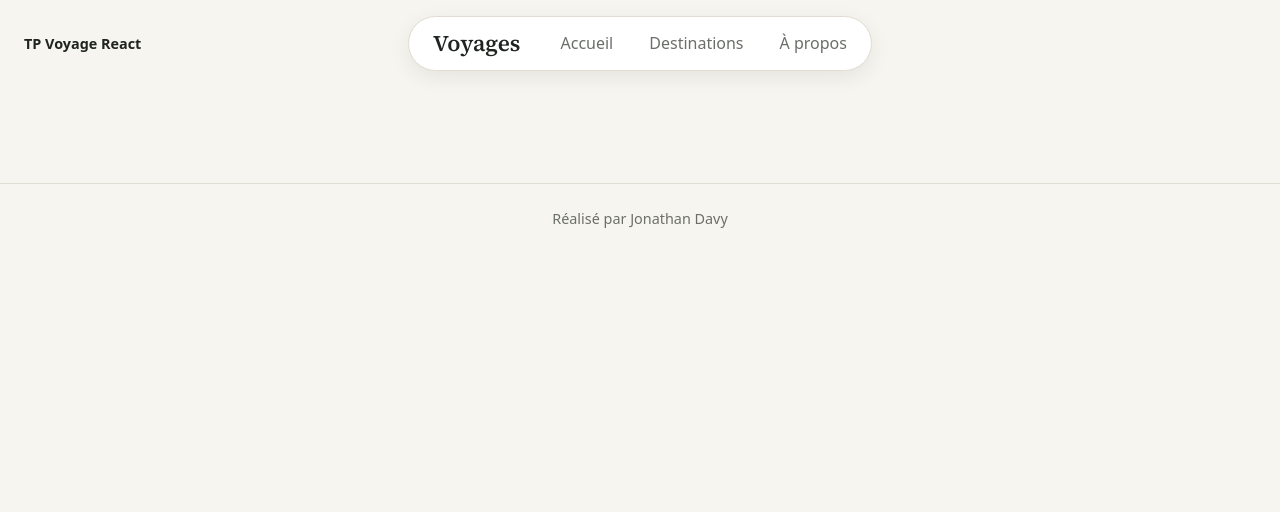
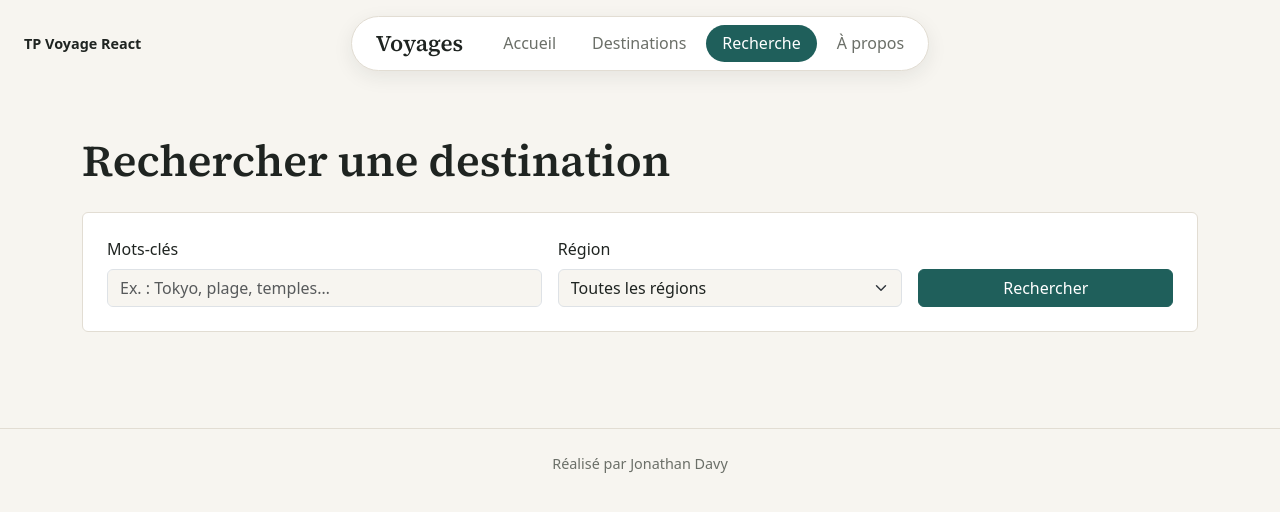
Before and after one commit to drakurei/tp-voyage, a React (Vite) app: page /search in a window 1280 px wide. Shown: the top 512 px of the page. Built offline with nearby package versions, Linux system fonts and the light colour scheme.

Commit message:
Recherche par mots-clés et région avec validation yup, ajout de 3 destinations

```diff
--- a/src/components/Navbar.jsx
+++ b/src/components/Navbar.jsx
@@ -14,6 +14,7 @@ function Navbar() {
             Accueil
           </NavLink>
           <NavLink to="/destinations">Destinations</NavLink>
+          <NavLink to="/search">Recherche</NavLink>
           <NavLink to="/about">À propos</NavLink>
         </div>
       </nav>
--- a/src/data/destinations.js
+++ b/src/data/destinations.js
@@ -158,6 +158,84 @@ export const destinations = [
       },
     ],
   },
+  {
+    id: 7,
+    slug: "italy",
+    name: "Italie",
+    region: "Europe",
+    capital: "Rome",
+    description:
+      "Rome, Venise, Florence et la côte amalfitaine : l'Italie réunit art, histoire et cuisine dans chaque région.",
+    image: commons + "4/4d/Positano_%28Italy%29_02.jpg/960px-Positano_%28Italy%29_02.jpg",
+    details:
+      "Rome se visite comme un musée à ciel ouvert, du Colisée au Forum romain. Venise et ses canaux se découvrent à pied ou en vaporetto, tandis que Florence garde les grandes œuvres de la Renaissance autour de sa cathédrale. Au sud, la côte amalfitaine aligne des villages colorés accrochés aux falaises, comme Positano. Le printemps et le début de l'automne évitent la chaleur et la foule de l'été.",
+    gallery: [
+      {
+        src: commons + "e/e1/Rome_Colosseum_exterior_2.jpg/960px-Rome_Colosseum_exterior_2.jpg",
+        alt: "Le Colisée, Rome",
+      },
+      {
+        src: commons + "1/17/Panorama_of_Canal_Grande_and_Ponte_di_Rialto%2C_Venice_-_September_2017.jpg/960px-Panorama_of_Canal_Grande_and_Ponte_di_Rialto%2C_Venice_-_September_2017.jpg",
+        alt: "Le Grand Canal et le pont du Rialto, Venise",
+      },
+      {
+        src: commons + "7/77/Florence_Duomo_from_Michelangelo_hill.jpg/960px-Florence_Duomo_from_Michelangelo_hill.jpg",
+        alt: "La cathédrale de Florence au crépuscule",
+      },
+    ],
+  },
+  {
+    id: 8,
+    slug: "morocco",
+    name: "Maroc",
+    region: "Afrique",
+    capital: "Rabat",
+    description:
+      "Des médinas animées aux dunes du Sahara, le Maroc offre des paysages et des villes très contrastés.",
+    image: commons + "2/29/Chefchaouen_%28Blue_City%29.jpg/960px-Chefchaouen_%28Blue_City%29.jpg",
+    details:
+      "À Marrakech, la place Jemaa el-Fna s'anime chaque soir avec ses stands, ses musiciens et ses conteurs. Dans le nord, Chefchaouen est connue pour ses ruelles peintes en bleu. En traversant l'Atlas, on rejoint le ksar d'Aït-Ben-Haddou, puis les dunes de l'Erg Chebbi, aux portes du Sahara. Le printemps et l'automne sont les saisons les plus agréables pour voyager dans tout le pays.",
+    gallery: [
+      {
+        src: commons + "0/0c/Jemaa_el-Fnaa_Marrakech_at_sunset.jpg/960px-Jemaa_el-Fnaa_Marrakech_at_sunset.jpg",
+        alt: "La place Jemaa el-Fna au coucher du soleil, Marrakech",
+      },
+      {
+        src: commons + "0/04/Erg_Chebbi_sunset.jpg/960px-Erg_Chebbi_sunset.jpg",
+        alt: "Les dunes de l'Erg Chebbi",
+      },
+      {
+        src: commons + "a/a4/A%C3%AFtBenhaddou_Morocco_2.jpg/960px-A%C3%AFtBenhaddou_Morocco_2.jpg",
+        alt: "Le ksar d'Aït-Ben-Haddou",
+      },
+    ],
+  },
+  {
+    id: 9,
+    slug: "peru",
+    name: "Pérou",
+    region: "Amérique du Sud",
+    capital: "Lima",
+    description:
+      "Le pays du Machu Picchu, des Andes et du lac Titicaca, riche d'un important héritage inca.",
+    image: commons + "6/62/80_-_Machu_Picchu_-_Juin_2009_-_edit.jpg/960px-80_-_Machu_Picchu_-_Juin_2009_-_edit.jpg",
+    details:
+      "Cusco, ancienne capitale de l'empire inca, est le point de départ pour la Vallée sacrée et le Machu Picchu, la cité perchée dans les Andes. Plus au sud, la montagne Vinicunca est célèbre pour ses couches de couleurs, et le lac Titicaca abrite les îles flottantes des Uros, faites de roseaux. L'altitude est élevée dans une grande partie du pays : il vaut mieux prévoir quelques jours pour s'y habituer.",
+    gallery: [
+      {
+        src: commons + "6/68/Vinicunca%2C_Rainbow_Mountain.jpg/960px-Vinicunca%2C_Rainbow_Mountain.jpg",
+        alt: "La montagne aux sept couleurs Vinicunca",
+      },
+      {
+        src: commons + "1/11/Islas_flotantes_de_los_Uros%2C_Lago_Titicaca%2C_Per%C3%BA%2C_2015-08-01%2C_DD_25.JPG/960px-Islas_flotantes_de_los_Uros%2C_Lago_Titicaca%2C_Per%C3%BA%2C_2015-08-01%2C_DD_25.JPG",
+        alt: "Les îles flottantes des Uros, lac Titicaca",
+      },
+      {
+        src: commons + "a/a6/Catedral%2C_Plaza_de_Armas%2C_Cusco%2C_Per%C3%BA%2C_2015-07-31%2C_DD_57.JPG/960px-Catedral%2C_Plaza_de_Armas%2C_Cusco%2C_Per%C3%BA%2C_2015-07-31%2C_DD_57.JPG",
+        alt: "Place d'Armes de Cusco",
+      },
+    ],
+  },
 ];
 
 export default destinations;
--- a/src/index.css
+++ b/src/index.css
@@ -104,10 +104,13 @@ h1 {
 
 .nav-links {
   display: flex;
+  flex-wrap: wrap;
+  justify-content: center;
   gap: 0.25rem;
 }
 
 .nav-links a {
+  white-space: nowrap;
   padding: 0.4rem 1rem;
   border-radius: 999px;
   color: var(--muted);
@@ -133,7 +136,8 @@ h1 {
   }
 
   .nav-links a {
-    padding: 0.4rem 0.75rem;
+    padding: 0.35rem 0.6rem;
+    font-size: 0.9rem;
   }
 }
 
@@ -234,6 +238,21 @@ h1 {
   color: var(--muted);
 }
 
+/* Recherche */
+.search-form {
+  padding: 1.5rem;
+  background: #fff;
+  border: 1px solid var(--line);
+  border-radius: 6px;
+}
+
+/* aligne le bouton avec les champs (hauteur du label) */
+@media (min-width: 768px) {
+  .search-submit {
+    padding-top: 2rem;
+  }
+}
+
 /* Pied de page */
 .site-footer {
   border-top: 1px solid var(--line);
--- a/src/pages/HomePage.jsx
+++ b/src/pages/HomePage.jsx
@@ -6,7 +6,7 @@ function HomePage() {
     <Row className="align-items-center g-5">
       <Col lg={5}>
         <p className="eyebrow">Carnet de voyage</p>
-        <h1 className="mb-4">Six pays, six façons de voyager</h1>
+        <h1 className="mb-4">Neuf pays, neuf façons de voyager</h1>
         <p className="lead-text">
           Des temples de Kyoto aux lagons des Maldives, ce site rassemble
           quelques destinations avec leur région, leur capitale et une courte
--- a/src/pages/SearchPage.jsx
+++ b/src/pages/SearchPage.jsx
@@ -1,9 +1,12 @@
 import { yupResolver } from "@hookform/resolvers/yup"
 import { Alert, Badge, Button, Card, Col, Row, Form } from "react-bootstrap"
 import { useForm } from "react-hook-form"
-import { Link, useNavigate, useSearchParams } from "react-router-dom"
+import { Link, useSearchParams } from "react-router-dom"
 import * as yup from "yup"
 import { destinations } from "../data/destinations"
+
+// Liste des régions existantes, sans doublon, pour le select
+const regions = [...new Set(destinations.map((destination) => destination.region))].sort()
 
 // Création du schema de validation yup
 // https://github.com/jquense/yup
@@ -11,17 +14,129 @@ import { destinations } from "../data/destinations"
 const searchSchema = yup.object({
   keywords: yup
     .string() // chaine de caractère
-    .required("Veuillez saisir une recherche")
-    .min(2, "La recherche doit avoir au moins 2 caractères"),
-  // autre champ du form
+    .trim()
+    // facultatif, mais au moins 2 caractères si le champ est rempli
+    .test("min-si-rempli", "La recherche doit avoir au moins 2 caractères", (value) => !value || value.length >= 2)
+    // obligatoire seulement si aucune région n'est choisie
+    .when("region", {
+      is: (region) => !region,
+      then: (schema) => schema.required("Veuillez saisir une recherche ou choisir une région"),
+    }),
+  region: yup
+    .string()
+    .oneOf(["", ...regions], "Région inconnue"), // facultatif
 })
 
+function SearchPage() {
+  // Les critères de recherche sont gardés dans l'URL : /search?keywords=...&region=...
+  const [searchParams, setSearchParams] = useSearchParams()
+  const keywords = searchParams.get("keywords") ?? ""
+  const region = searchParams.get("region") ?? ""
+  const hasSearched = keywords !== "" || region !== ""
 
-function SearchPage() {
+  const {
+    register,
+    handleSubmit,
+    formState: { errors },
+  } = useForm({
+    resolver: yupResolver(searchSchema),
+    defaultValues: { keywords, region },
+  })
+
+  const onSubmit = (data) => {
+    const params = {}
+    if (data.keywords) params.keywords = data.keywords
+    if (data.region) params.region = data.region
+    setSearchParams(params)
+  }
+
+  const results = destinations.filter((destination) => {
+    const text = `${destination.name} ${destination.capital} ${destination.description}`.toLowerCase()
+    const matchKeywords = !keywords || text.includes(keywords.toLowerCase())
+    const matchRegion = !region || destination.region === region
+    return matchKeywords && matchRegion
+  })
+
   return (
-    <div>
+    <>
+      <h1 className="mb-4">Rechercher une destination</h1>
 
-    </div>
+      <Form noValidate onSubmit={handleSubmit(onSubmit)} className="search-form mb-5">
+        <Row className="g-3 align-items-start">
+          <Col md={5}>
+            <Form.Group controlId="keywords">
+              <Form.Label>Mots-clés</Form.Label>
+              <Form.Control
+                type="text"
+                placeholder="Ex. : Tokyo, plage, temples…"
+                isInvalid={!!errors.keywords}
+                {...register("keywords")}
+              />
+              <Form.Control.Feedback type="invalid">{errors.keywords?.message}</Form.Control.Feedback>
+            </Form.Group>
+          </Col>
+
+          <Col md={4}>
+            <Form.Group controlId="region">
+              <Form.Label>Région</Form.Label>
+              <Form.Select isInvalid={!!errors.region} {...register("region")}>
+                <option value="">Toutes les régions</option>
+                {regions.map((r) => (
+                  <option key={r} value={r}>
+                    {r}
+                  </option>
+                ))}
+              </Form.Select>
+              <Form.Control.Feedback type="invalid">{errors.region?.message}</Form.Control.Feedback>
+            </Form.Group>
+          </Col>
+
+          <Col md={3} className="search-submit">
+            <Button type="submit" variant="primary" className="w-100">
+              Rechercher
+            </Button>
+          </Col>
+        </Row>
+      </Form>
+
+      {hasSearched && (
+        <>
+          {results.length === 0 ? (
+            <Alert variant="warning">Aucune destination ne correspond à votre recherche.</Alert>
+          ) : (
+            <p className="mb-3">
+              <Badge bg="secondary" className="me-2">
+                {results.length}
+              </Badge>
+              {results.length > 1 ? "destinations trouvées" : "destination trouvée"}
+            </p>
+          )}
+
+          <Row xs={1} md={2} lg={3} className="g-4">
+            {results.map((destination) => (
+              <Col key={destination.id}>
+                <Card className="destination-card h-100">
+                  <Card.Img variant="top" src={destination.image} alt={destination.name} />
+                  <Card.Body className="d-flex flex-column">
+                    <p className="eyebrow mb-1">{destination.region}</p>
+                    <Card.Title as="h2">{destination.name}</Card.Title>
+                    <p className="capital">Capitale : {destination.capital}</p>
+                    <Button
+                      as={Link}
+                      to={`/destinations/${destination.slug}`}
+                      variant="outline-primary"
+                      className="mt-auto align-self-start"
+                    >
+                      Voir les détails
+                    </Button>
+                  </Card.Body>
+                </Card>
+              </Col>
+            ))}
+          </Row>
+        </>
+      )}
+    </>
   )
 }
 
```
